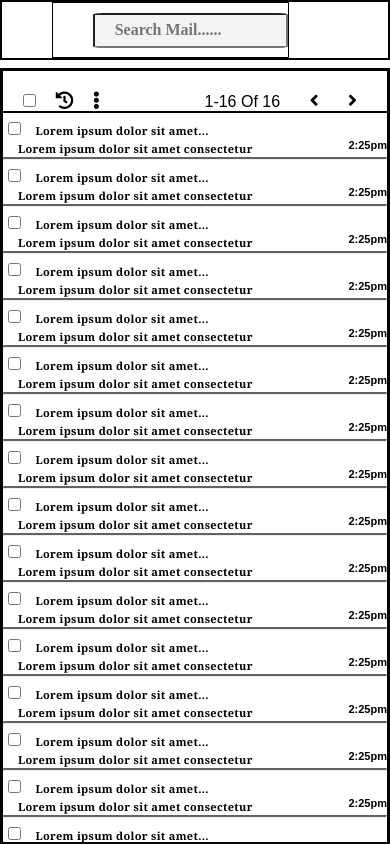
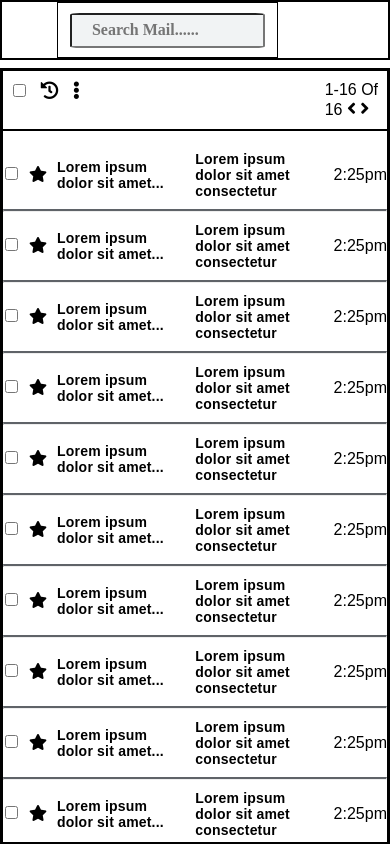
Before and after one commit to Avenger22/hoxton-html-gmail-components, a plain HTML site: page index.html in a window 390 px wide. Drawn offline with Linux system fonts and the light colour scheme.

Commit message:
"all is responsive and css grids only 1 seciton misses "

```diff
--- a/assets/css/style.css
+++ b/assets/css/style.css
@@ -306,35 +306,30 @@ li {
     color: royalblue;
 }
 
-/*main styling here section */
-.main-sub-1 {
+/*main styling here section OLY FOR SUB1 */
+.main .main-sub-1 {
     display: grid;
     align-content: start;
-    padding-top: 20px;
-    padding-left: 20px;
-}
-.main-group {
-    /* display: grid;
-    align-content: start; */
 }
 
-.main-group .main-icons-1 {
+.main .main-sub-1 .main-group {
+    display: grid;
+    grid-template-columns: 5fr 1fr;
+    padding-top: 10px;
+    padding-bottom: 10px;
+    padding-left: 10px;
+}
+
+.main-sub-1 .main-group .main-icons-1 {
     font-size: 18px;
     font-weight: bold;
-    padding-left: 15px;
     color: #000;
+    padding-left: 10px;
 }
 
-.arrows {
-    display: inline-block;
-    float: right;
-    padding-right: 30px;
-}
-
-.arrows .arrows-icon {
+.main-sub-1 .arrows .arrows-icon {
     font-size: 18px;
     color: #000;
-    padding-left: 25px;
 }
 
 /*LEFT-MENU-SUB-3 STYLING */
@@ -354,30 +349,25 @@ li {
 }
 
 /* MAIN POST STYLING HERE */
-.main-post {
-    padding-left: 5px;
-    margin-top: 8px;
+.main-sub-2 {
+    display: grid;
+    align-content: start;
+    grid-gap: 10px;
+    padding-top: 20px;
 }
 
-.main-post p {
-    font-family: Cambria, Cochin, Georgia, Times, 'Times New Roman', serif;
-    font-size: 16px;
-    font-weight: 800;
-    letter-spacing: 0.3px;
-    text-align: left;
-    display: inline;
-    padding-left: 10px;
+.main-sub-2 .main-post {
+   display: grid;
+   grid-template-columns: 0.5fr 0.5fr 4fr 4fr 1fr;
+   place-items: center;
+   grid-gap: 10px;
 }
 
-.main-post span {
-    display: inline block;
-    float: right;
-    font-size: 16px;
-    font-weight: bold;
-}
-
-.main-post input {
-    display: inline block;
+.main-sub-2 .main-post p {
+    font-family: sans-serif;
+    font-size: 14px;
+    font-weight: 600;
+    letter-spacing: 0.2px;
 }
 
 .main-sub-2 .hr-line {
@@ -387,9 +377,6 @@ li {
     color: #000;
 }
 
-/* .right-menu-sub-2 {
-    display: grid;
-} */
 
 .right-menu .right-menu-sub-2 .right-menu-sub-2-icons {
     display: grid;
@@ -463,26 +450,6 @@ li {
     font-family: Cambria, Cochin, Georgia, Times, 'Times New Roman', serif;
 }
 
-/* .right-menu .right-menu-sub-1 .second-group {
-    display: grid;
-    grid-template:
-    "a b c" 1fr
-    "a b c" 1fr
-    "a b c" 1fr /
-    0.1fr 0.6fr 0.3fr;
-    grid-gap: 15px;
-}
-.right-menu .right-menu-sub-1 .second-group .second-group-input {
-    grid-area: a;
-}
-.right-menu .right-menu-sub-1 .second-group .second-group-span {
-    grid-area: b;
-}
-.right-menu .right-menu-sub-1 .second-group .second-group-img{
-    grid-area: c;
-}
- */
-
 
 /* Media Queries to make it responsive */
 
@@ -498,44 +465,6 @@ li {
     grid-template:
     "right-menu-sub-1" 1fr /
      1fr;
-    }
-}
-
-
-@media screen and (max-width: 700px) {
-    .icons-header .icons {
-        font-size: 22px;
-        padding-left: 10px;
-    }
-    .icons-header #special-icon {
-        font-size: 22px;
-        padding-right: 30px;
-    }
-    .header-sub-1 #img1-sub-1, .header-sub-1 #img2-sub-1 {
-        height: 20px;
-        margin-top: 10px;
-    }
-    .header-sub-1 #span-sub-1 {
-        font-size: 15px;
-        margin-top: 15px;
-        padding-left: 15px;
-    }
-    .header-sub-2 .search-bar {
-        padding-left: 40px;
-    }
-    .left-menu-sub-1 .image-group img {
-        height: 70px;
-        width: 120px;
-        padding-right: 25px;
-    }
-    .main-sub-2 .main-post p {
-        font-size: 11px;
-        display: inline-block;
-    }
-    .main-sub-2 .main-post span, .main-sub-2 .main-post input {
-        font-size: 11px;
-        display: inline-block;
-        text-align: center;
     }
 }
 
--- a/index.html
+++ b/index.html
@@ -127,9 +127,11 @@
             <div class="main-sub-1">
 
                 <div class="main-group">
+                    <div class="main-group-icons">
                         <input type="checkbox">
                         <a href="#"><i class="fas fa-history main-icons-1"></i></a>
                         <a href="#"><i class="fas fa-ellipsis-v main-icons-1"></i></a>
+                    </div>
 
                     <div class="arrows">
                         <span id="arrow-main">1-16 Of 16</span>
@@ -144,6 +146,7 @@
 
                 <div class="main-post">
                     <a href="#"> <input type="checkbox">
+                    <a href="#"><i class="fas fa-star"></i></a>
                     <p>Lorem ipsum dolor sit amet...</p>
                     <p>Lorem ipsum dolor sit amet consectetur</p>
                     <span>2:25pm</span> </a>
@@ -152,6 +155,7 @@
 
                  <div class="main-post">
                      <a href="#"> <input type="checkbox">
+                     <a href="#"><i class="fas fa-star"></i></a>
                      <p>Lorem ipsum dolor sit amet...</p>
                      <p>Lorem ipsum dolor sit amet consectetur</p>
                      <span>2:25pm</span> </a>
@@ -160,6 +164,7 @@
 
                 <div class="main-post">
                     <a href="#"> <input type="checkbox">
+                    <a href="#"><i class="fas fa-star"></i></a>
                     <p>Lorem ipsum dolor sit amet...</p>
                     <p>Lorem ipsum dolor sit amet consectetur</p>
                     <span>2:25pm</span></a>
@@ -168,6 +173,7 @@
 
                 <div class="main-post">
                     <a href="#"> <input type="checkbox">
+                    <a href="#"><i class="fas fa-star"></i></a>
                     <p>Lorem ipsum dolor sit amet...</p>
                     <p>Lorem ipsum dolor sit amet consectetur</p>
                     <span>2:25pm</span></a>
@@ -176,6 +182,7 @@
 
                 <div class="main-post">
                     <a href="#"> <input type="checkbox">
+                     <a href="#"><i class="fas fa-star"></i></a>
                     <p>Lorem ipsum dolor sit amet...</p>
                     <p>Lorem ipsum dolor sit amet consectetur</p>
                     <span>2:25pm</span></a>
@@ -184,6 +191,7 @@
 
                 <div class="main-post">
                     <a href="#"> <input type="checkbox">
+                    <a href="#"><i class="fas fa-star"></i></a>
                     <p>Lorem ipsum dolor sit amet...</p>
                     <p>Lorem ipsum dolor sit amet consectetur</p>
                     <span>2:25pm</span></a>
@@ -192,6 +200,7 @@
 
                 <div class="main-post">
                     <a href="#"> <input type="checkbox">
+                    <a href="#"><i class="fas fa-star"></i></a>
                     <p>Lorem ipsum dolor sit amet...</p>
                     <p>Lorem ipsum dolor sit amet consectetur</p>
                     <span>2:25pm</span></a>
@@ -200,6 +209,7 @@
 
                 <div class="main-post">
                     <a href="#"> <input type="checkbox">
+                    <a href="#"><i class="fas fa-star"></i></a>
                     <p>Lorem ipsum dolor sit amet...</p>
                     <p>Lorem ipsum dolor sit amet consectetur</p>
                     <span>2:25pm</span></a>
@@ -208,6 +218,7 @@
 
                 <div class="main-post">
                     <a href="#"> <input type="checkbox">
+                    <a href="#"><i class="fas fa-star"></i></a>
                     <p>Lorem ipsum dolor sit amet...</p>
                     <p>Lorem ipsum dolor sit amet consectetur</p>
                     <span>2:25pm</span> </a>
@@ -216,6 +227,7 @@
 
                 <div class="main-post">
                     <a href="#"> <input type="checkbox">
+                    <a href="#"><i class="fas fa-star"></i></a>
                     <p>Lorem ipsum dolor sit amet...</p>
                     <p>Lorem ipsum dolor sit amet consectetur</p>
                     <span>2:25pm</span> </a>
@@ -224,6 +236,7 @@
 
                   <div class="main-post">
                     <a href="#"> <input type="checkbox">
+                    <a href="#"><i class="fas fa-star"></i></a>
                     <p>Lorem ipsum dolor sit amet...</p>
                     <p>Lorem ipsum dolor sit amet consectetur</p>
                     <span>2:25pm</span> </a>
@@ -232,6 +245,7 @@
 
                   <div class="main-post">
                     <a href="#"> <input type="checkbox">
+                    <a href="#"><i class="fas fa-star"></i></a>
                     <p>Lorem ipsum dolor sit amet...</p>
                     <p>Lorem ipsum dolor sit amet consectetur</p>
                     <span>2:25pm</span> </a>
@@ -240,6 +254,7 @@
 
                   <div class="main-post">
                     <a href="#"> <input type="checkbox">
+                    <a href="#"><i class="fas fa-star"></i></a>
                     <p>Lorem ipsum dolor sit amet...</p>
                     <p>Lorem ipsum dolor sit amet consectetur</p>
                     <span>2:25pm</span> </a>
@@ -248,6 +263,7 @@
 
                   <div class="main-post">
                     <a href="#"> <input type="checkbox">
+                    <a href="#"><i class="fas fa-star"></i></a>
                     <p>Lorem ipsum dolor sit amet...</p>
                     <p>Lorem ipsum dolor sit amet consectetur</p>
                     <span>2:25pm</span> </a>
@@ -256,6 +272,7 @@
 
                   <div class="main-post">
                     <a href="#"> <input type="checkbox">
+                    <a href="#"><i class="fas fa-star"></i></a>
                     <p>Lorem ipsum dolor sit amet...</p>
                     <p>Lorem ipsum dolor sit amet consectetur</p>
                     <span>2:25pm</span> </a>
@@ -264,6 +281,7 @@
 
                   <div class="main-post">
                     <a href="#"> <input type="checkbox">
+                    <a href="#"><i class="fas fa-star"></i></a>
                     <p>Lorem ipsum dolor sit amet...</p>
                     <p>Lorem ipsum dolor sit amet consectetur</p>
                     <span>2:25pm</span> </a>
@@ -272,6 +290,7 @@
 
                   <div class="main-post">
                     <a href="#"> <input type="checkbox">
+                    <a href="#"><i class="fas fa-star"></i></a>
                     <p>Lorem ipsum dolor sit amet...</p>
                     <p>Lorem ipsum dolor sit amet consectetur</p>
                     <span>2:25pm</span> </a>
```
Lines whose indentation alone changed are shown as unchanged.
